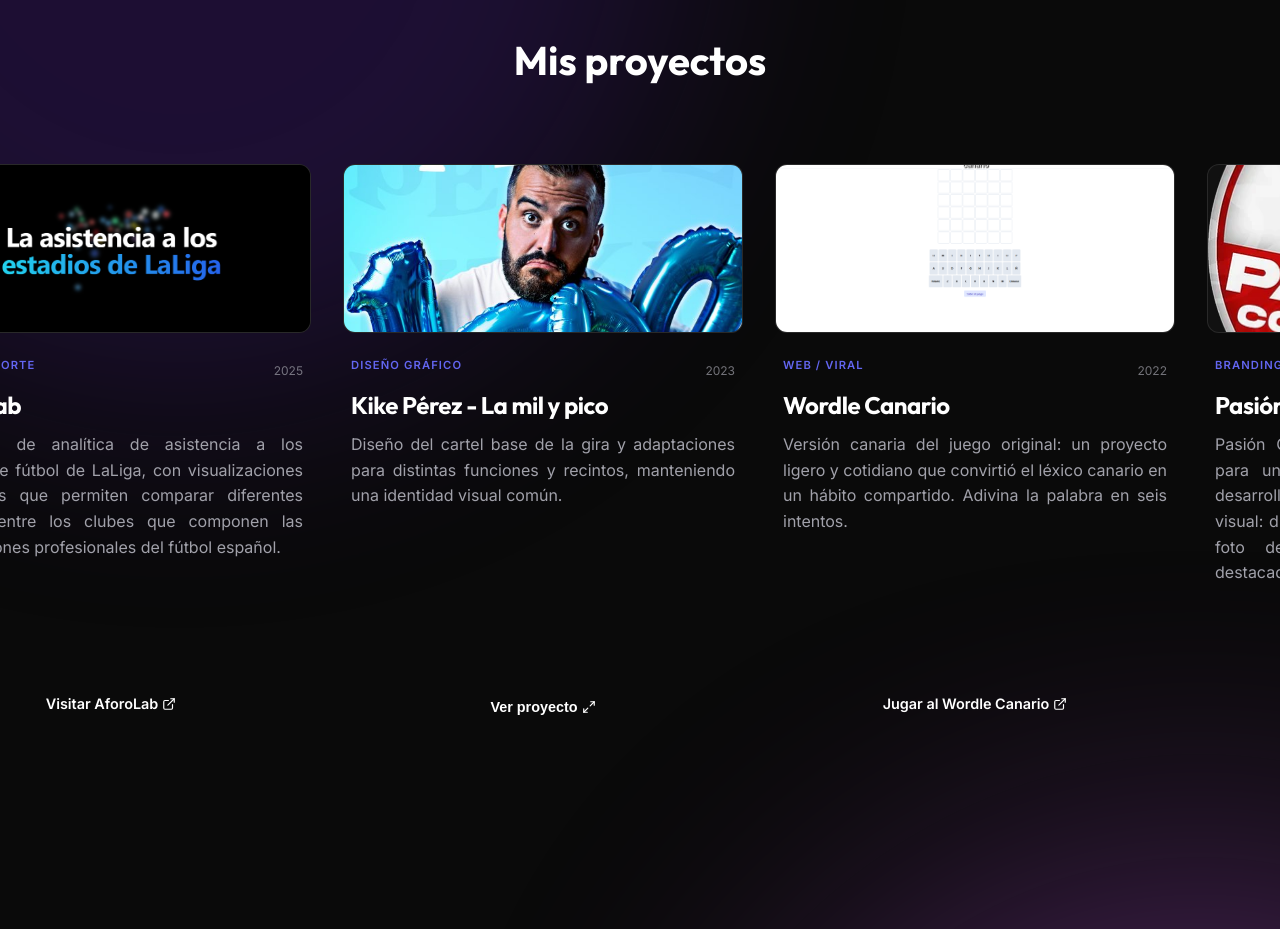
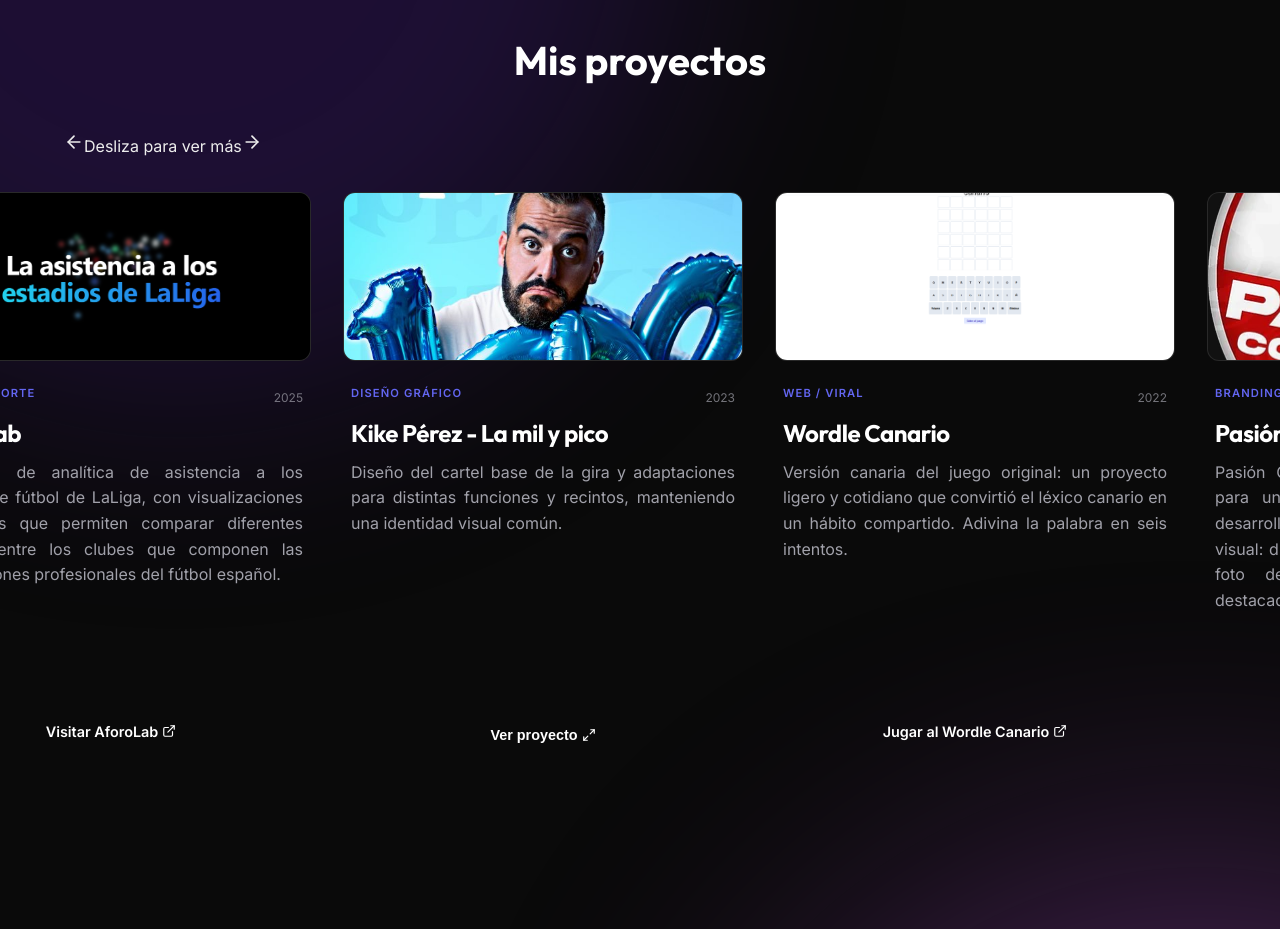
Before and after one commit to jdiegots/mi-portafolio, a React (Vite) app: page / in a window 1280 px wide. Shown: the part 860-1789 px from the top of the page. Built offline with nearby package versions, Linux system fonts and the light colour scheme.

Commit message:
Update Home.jsx

```diff
--- a/src/Home.jsx
+++ b/src/Home.jsx
@@ -17,6 +17,7 @@
     Palette,
     Zap,
     ArrowRight,
+    ArrowLeft,
     X,
     Maximize2
 } from "lucide-react";
@@ -62,8 +63,11 @@
         let animationFrameId;
 
         const loop = () => {
-            // If user is not dragging, scroll automatically
-            if (!isDown) {
+            // Check if mobile
+            const isMobile = window.innerWidth <= 768;
+
+            // If user is not dragging AND NOT mobile, scroll automatically
+            if (!isDown && !isMobile) {
                 scrollPosRef.current += 0.3; // Slightly faster to avoid sub-pixel quantization stutter
                 scrollContainer.scrollLeft = scrollPosRef.current;
 
@@ -276,6 +280,11 @@
                 <section id="proyectos" className="section" style={{ paddingBottom: '2rem' }}>
                     <div className="container">
                         <h2 className="section-title">Mis proyectos</h2>
+                        <div className="mobile-scroll-hint">
+                            <ArrowLeft size={20} />
+                            <span>Desliza para ver más</span>
+                            <ArrowRight size={20} />
+                        </div>
                     </div>
 
                     <div className="projects-grid-wrapper">
```
